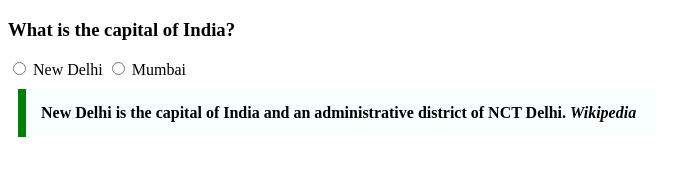
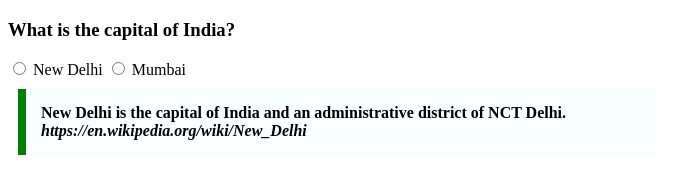
Before and after one commit to acciojob/trivia-Fouziya-1903, a website: page main.html in a window 1280 px wide. Shown: the whole page, without its empty margins (0-690 px from the left). Drawn offline with Linux system fonts and the light colour scheme.

Commit message:
created a submission

```diff
--- a/main.html
+++ b/main.html
@@ -20,7 +20,7 @@
     </form>
 	<blockquote>
 		New Delhi is the capital of India and an administrative district of NCT Delhi.
-		<cite>Wikipedia</cite>
+		<cite>https://en.wikipedia.org/wiki/New_Delhi</cite>
 	</blockquote>
     <script type="text/javascript" src="./script.js">
 </script>
```
